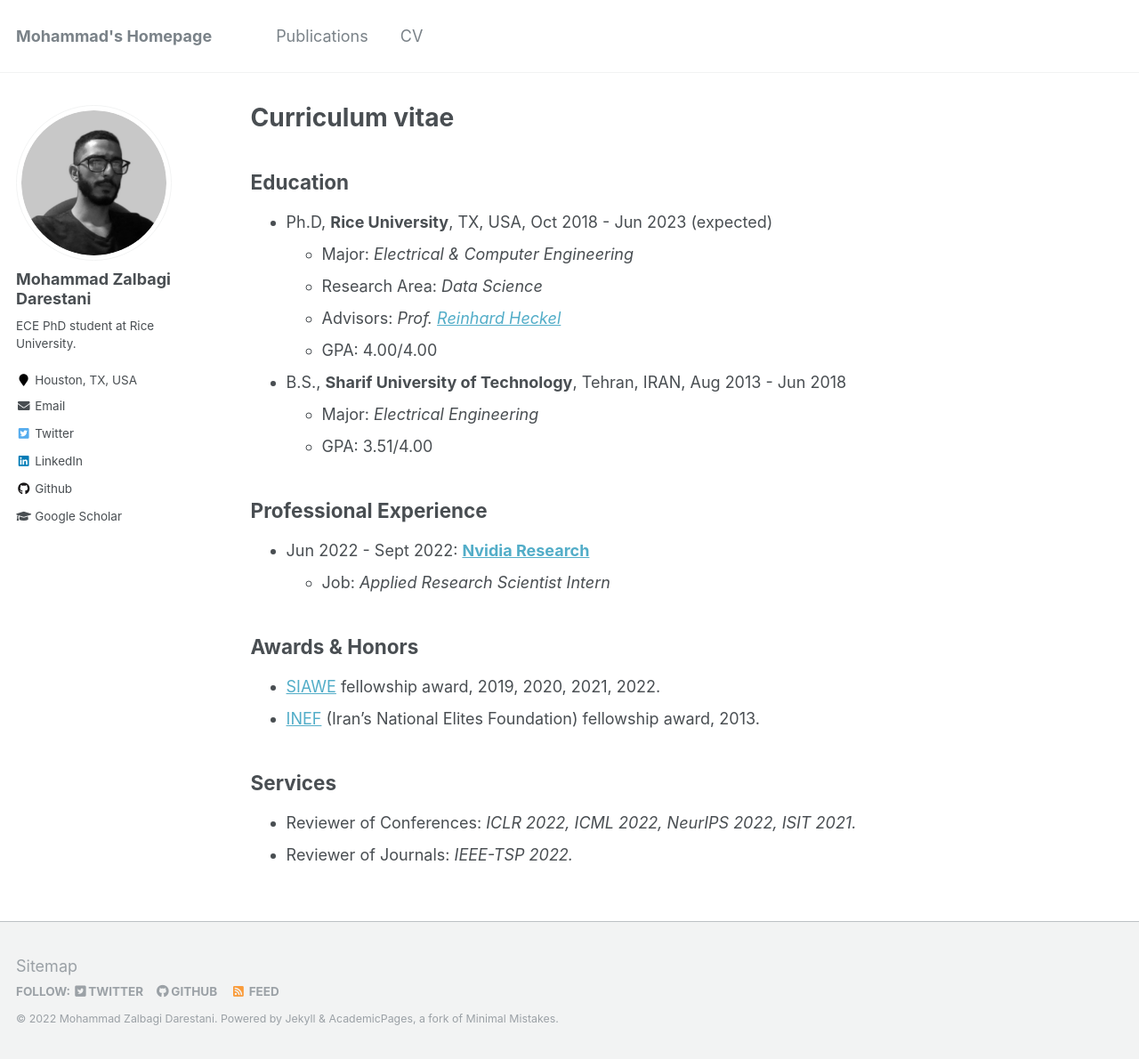
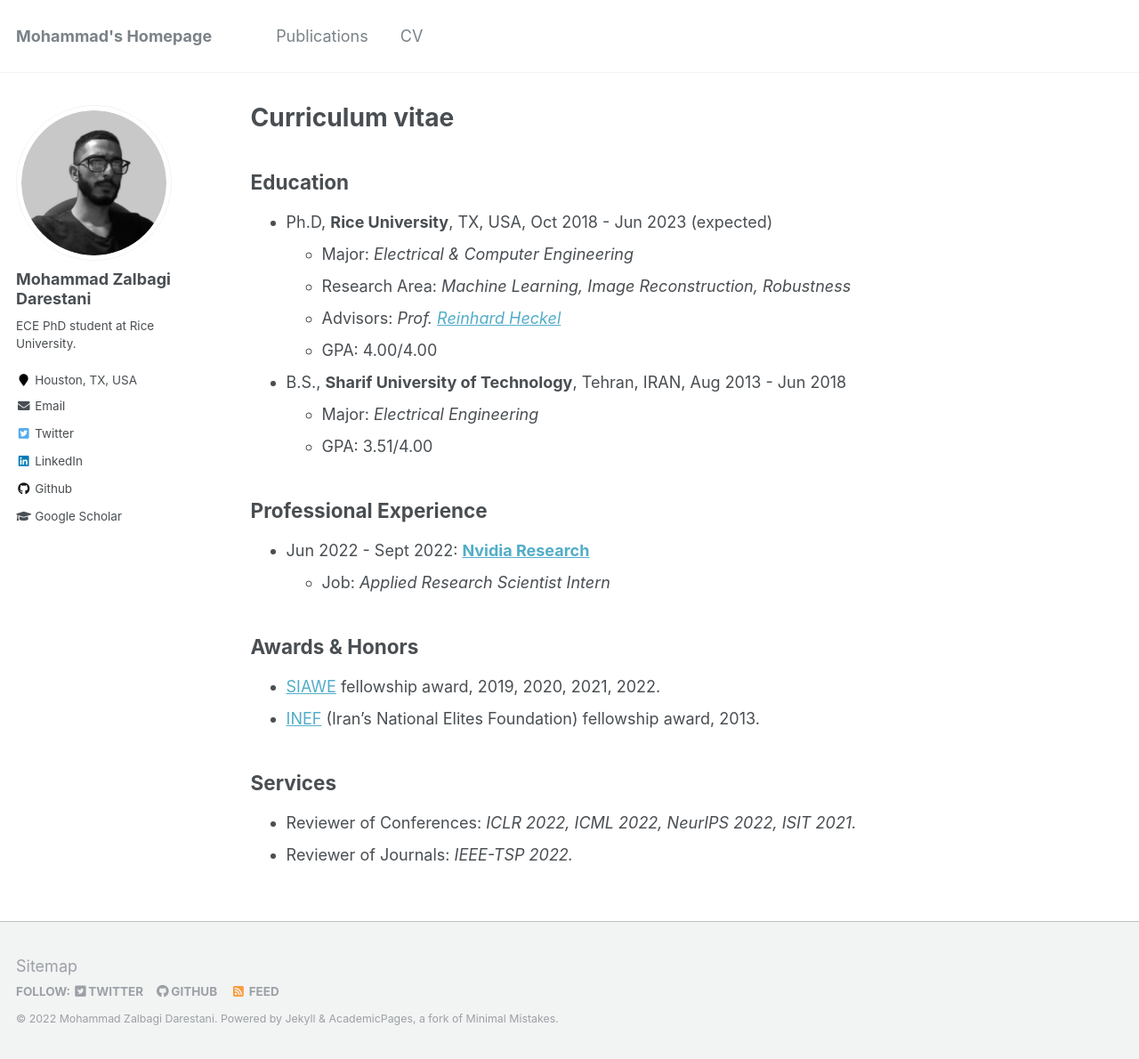
Before and after one commit to mersad95zd/mersad95zd.github.io, a Jekyll site: the page built from _pages/cv.md, in a window 1280 px wide and 1190 px high. Shown: the whole window at 89% size. Built offline with Jekyll 4.4.1, drawn with Linux system fonts in a browser that asks for light colours.

Commit message:
Update cv.md

```diff
--- a/_pages/cv.md
+++ b/_pages/cv.md
@@ -12,7 +12,7 @@ redirect_from:
 ## Education
 * Ph.D,  **Rice University**, TX, USA, Oct 2018 - Jun 2023 (expected)
   * Major: *Electrical & Computer Engineering*
-  * Research Area: *Data Science*
+  * Research Area: *Machine Learning, Image Reconstruction, Robustness*
   * Advisors: _Prof. [Reinhard Heckel](http://reinhardheckel.com/)_
   * GPA: 4.00/4.00
 * B.S., **Sharif University of Technology**, Tehran, IRAN, Aug 2013 - Jun 2018
```
